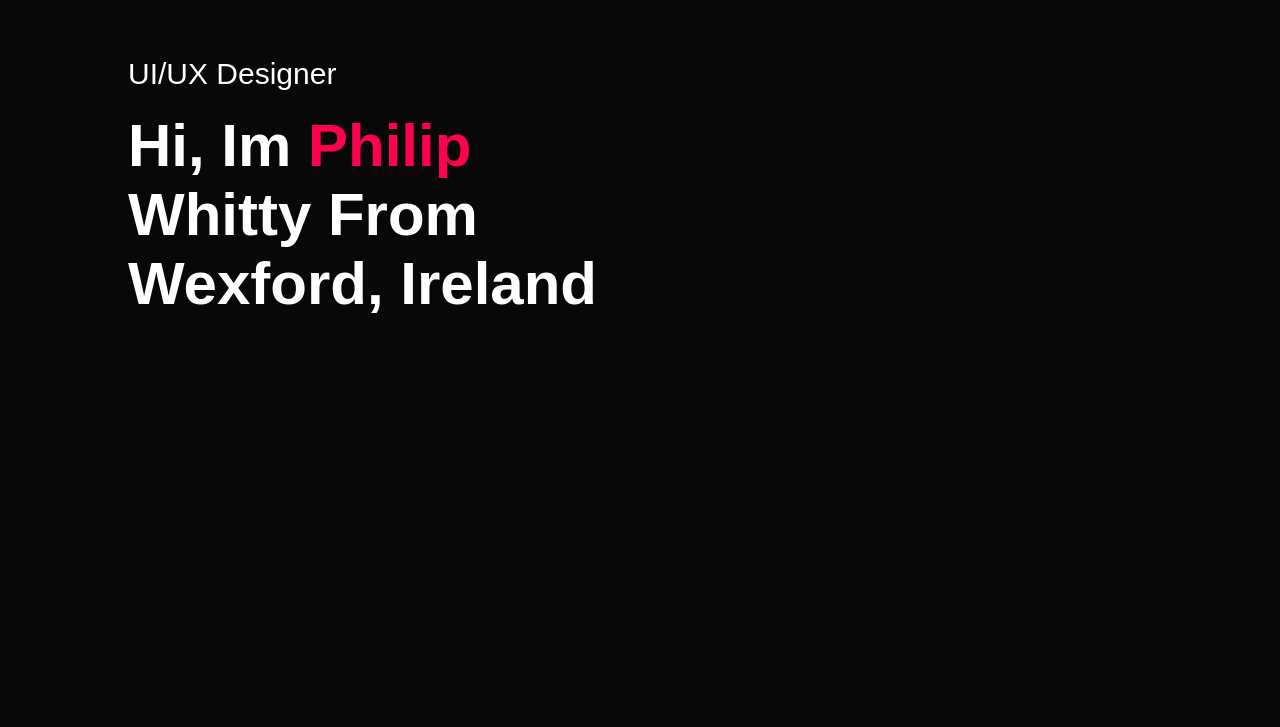
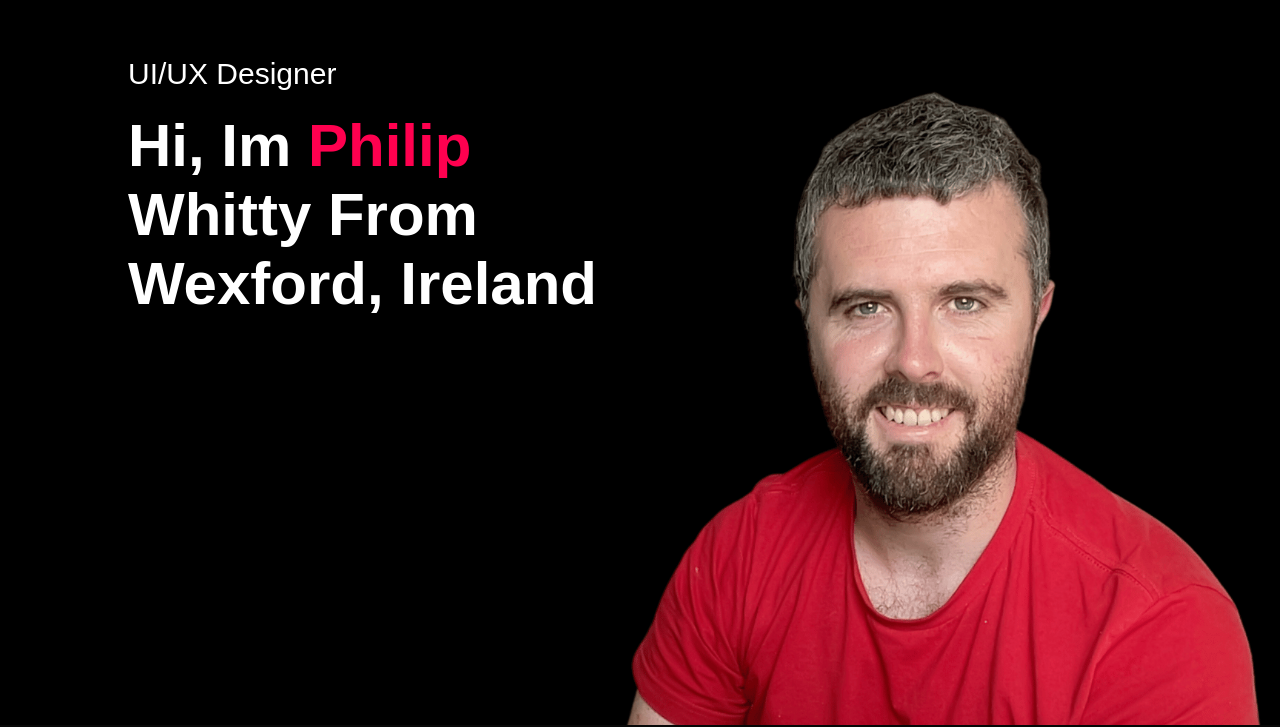
Before and after one commit to phillywhitty/My-Portfolio, a plain HTML site: page index.html in a window 1280 px wide. Shown: the part 75-802 px from the top of the page. Drawn offline with Linux system fonts and the light colour scheme.

Commit message:
fix main image link

```diff
--- a/assets/css/style.css
+++ b/assets/css/style.css
@@ -13,7 +13,7 @@ body {
 #header {
     width: 100%;
     height: 100vh;
-    background-image: url('assets/images/philip_whitty_portfolio_website_resize(1).png');
+    background-image: url('../images/philip_whitty_portfolio_website_resize(1).png');
     background-size: cover;
     background-position: center;
 }
```
